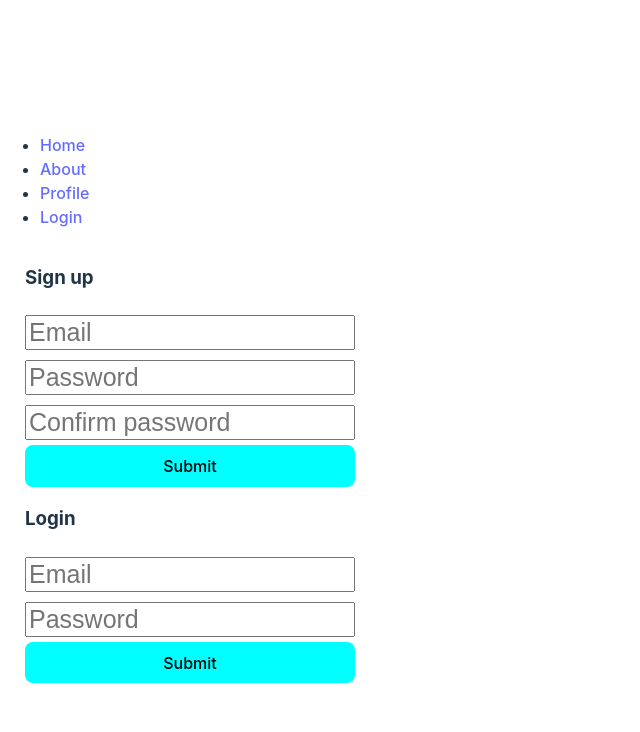
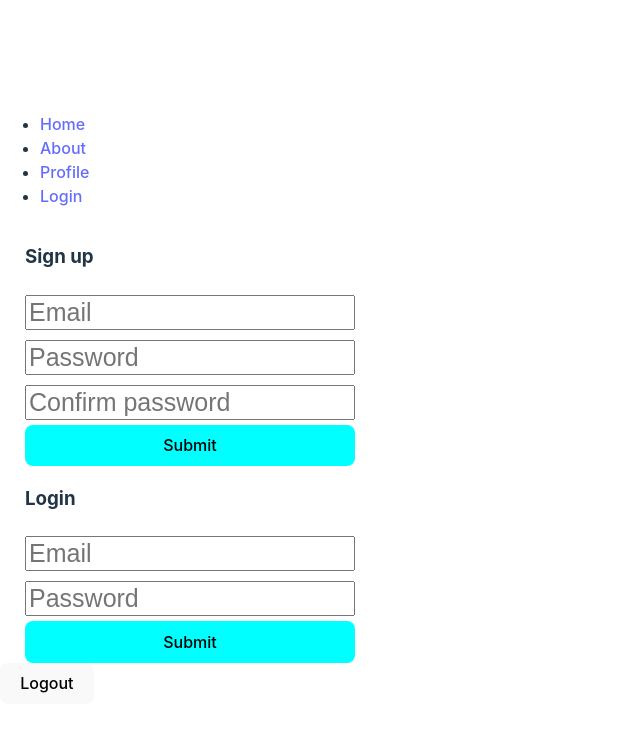
Before and after one commit to dfsalam/sonido87, a React (Vite) app: page /login in a window 1280 px wide. Shown: the top 732 px of the page, without its empty margins (0-640 px from the left). Built offline with nearby package versions, Linux system fonts and the light colour scheme.

Commit message:
Add logout button

```diff
--- a/src/routes/Login.jsx
+++ b/src/routes/Login.jsx
@@ -18,6 +18,8 @@ const Login = () => {
         <input type="password" id="login_password" placeholder="Password" />
         <button type="submit" id="login_button">Submit</button>
       </form>
+
+      <button type="button" id="logout_button">Logout</button>
     </>
 
   )
```
Lines whose indentation alone changed are shown as unchanged.
